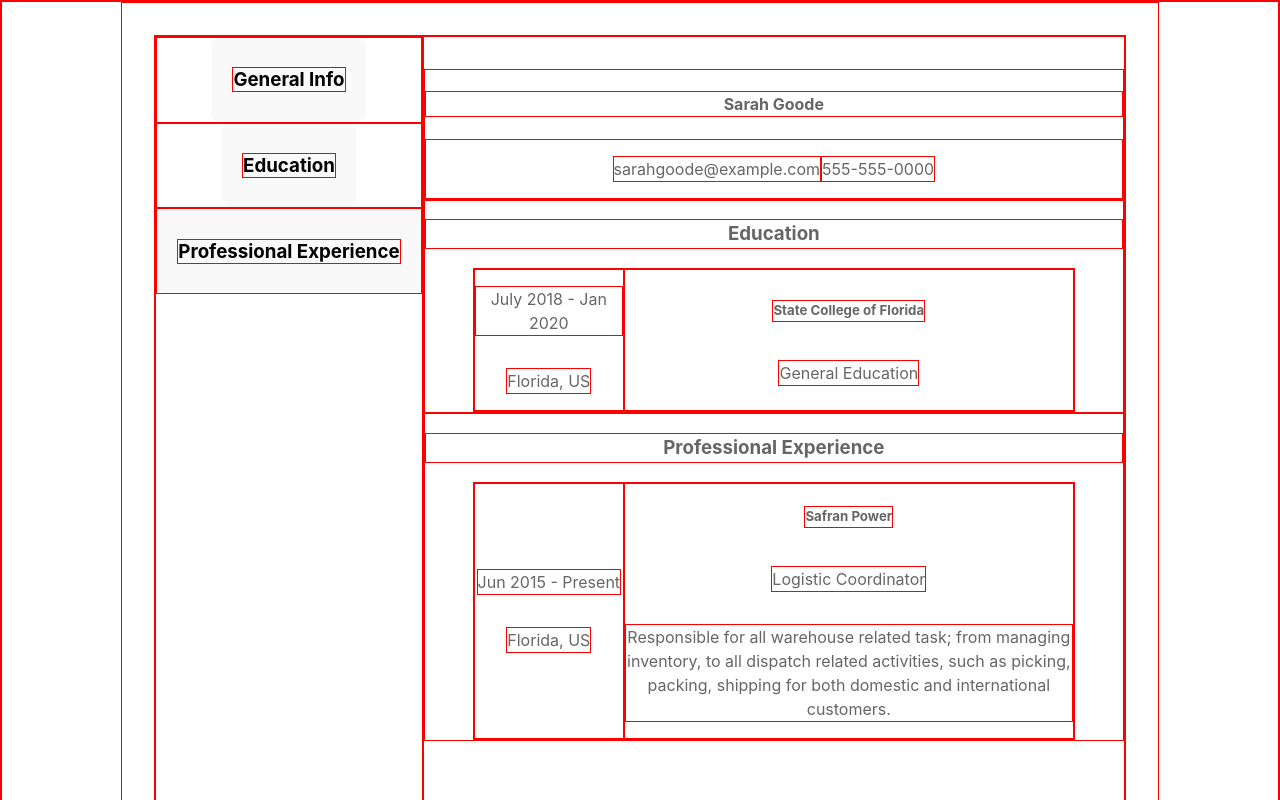
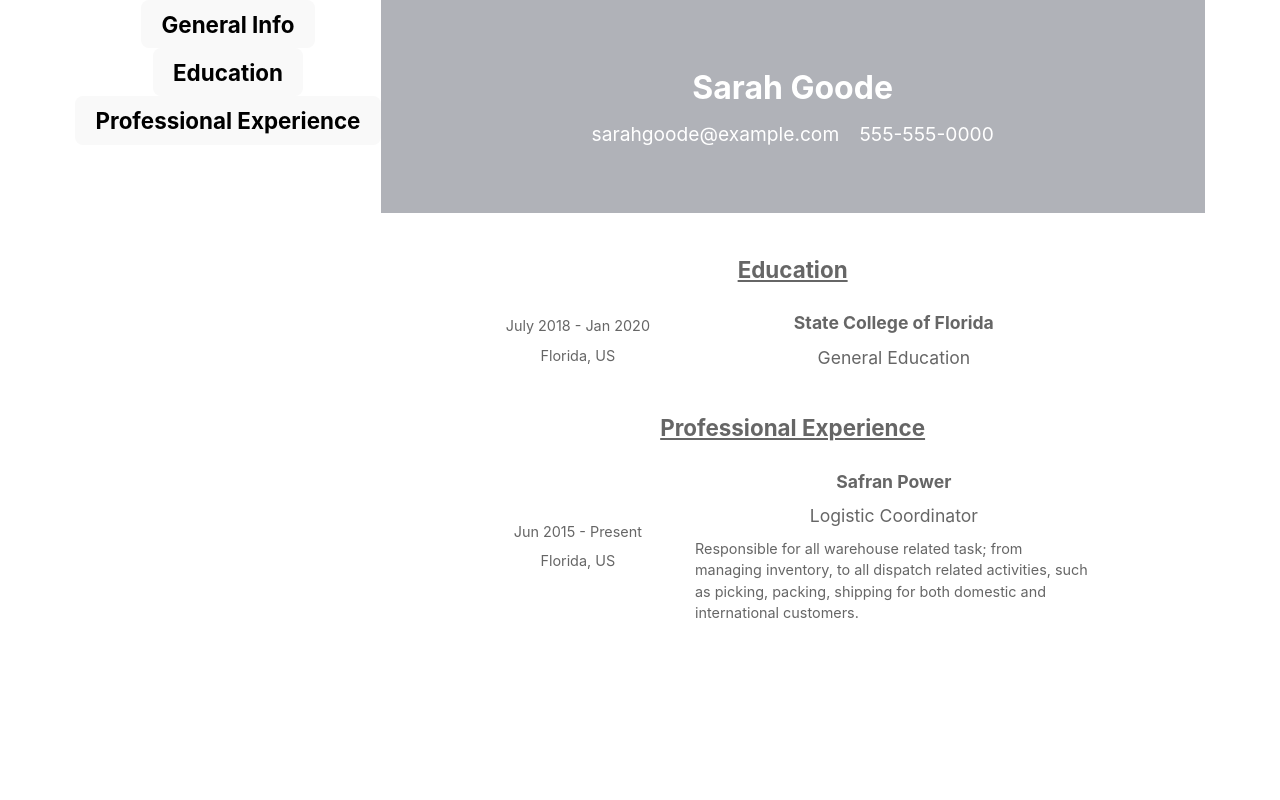
Before and after one commit to TCdotmake/cv-builder, a React (Vite) app: page / in a window 1280 px wide. Shown: the top 800 px of the page. Built offline with nearby package versions, Linux system fonts and the light colour scheme.

Commit message:
css done for preveiw section

```diff
--- a/src/App.css
+++ b/src/App.css
@@ -1,50 +1,26 @@
 #root {
   max-width: 1280px;
   margin: 0 auto;
-  padding: 2rem;
   text-align: center;
 }
 
 * {
-  border: 1px solid red;
+  /* border: 1px solid red; */
+  margin: 0;
 }
 
 body {
   box-sizing: border-box;
 }
 
-.logo {
-  height: 6em;
-  padding: 1.5em;
-  will-change: filter;
-  transition: filter 300ms;
-}
-.logo:hover {
-  filter: drop-shadow(0 0 2em #646cffaa);
-}
-.logo.react:hover {
-  filter: drop-shadow(0 0 2em #61dafbaa);
+h3 {
+  font-size: 1.4rem;
 }
 
-@keyframes logo-spin {
-  from {
-    transform: rotate(0deg);
-  }
-  to {
-    transform: rotate(360deg);
-  }
+h4 {
+  font-size: 1.2rem;
 }
 
-@media (prefers-reduced-motion: no-preference) {
-  a:nth-of-type(2) .logo {
-    animation: logo-spin infinite 20s linear;
-  }
+h5 {
+  font-size: 1.1rem;
 }
-
-.card {
-  padding: 2em;
-}
-
-.read-the-docs {
-  color: #888;
-}
--- a/src/Details.jsx
+++ b/src/Details.jsx
@@ -1,13 +1,26 @@
 import { Entry } from "./Entry";
-
+/** @jsxImportSource @emotion/react */
+import { css } from "@emotion/react";
+import { column, flex } from "./flexstyle";
+const titlecss = css`
+  margin-bottom: 1.5rem;
+  text-decoration: underline;
+`;
+const entriescss = css`
+  ${flex}
+  ${column}
+  gap: 1.5rem;
+`;
 function Details({ data, title }) {
   if (Object.keys(data).length > 0) {
     return (
       <div>
-        <h3>{title}</h3>
-        {Object.keys(data).map((item) => {
-          return <Entry key={item} source={data[item]} />;
-        })}
+        <h3 css={titlecss}>{title}</h3>
+        <div css={entriescss}>
+          {Object.keys(data).map((item) => {
+            return <Entry key={item} source={data[item]} />;
+          })}
+        </div>
       </div>
     );
   }
--- a/src/Entry.jsx
+++ b/src/Entry.jsx
@@ -7,13 +7,16 @@ import { flex, row, center, column } from "./flexstyle";
 const entrycss = css`
   width: 600px;
   color: #666;
-  margin: 0 3rem;
+  margin: 0 7rem;
   display: grid;
-  grid-template-columns: 1fr 3fr;
-  gap 1rem; > * {
-    display: flex;
+  grid-template-columns: 3fr 7fr;
+  gap: 2rem;
+  > * {
+    gap: 0.5rem;
+    ${flex}
     ${column}
     ${center}
+    justify-content: start;
   }
 `;
 
--- a/src/EntryDetails.jsx
+++ b/src/EntryDetails.jsx
@@ -1,10 +1,22 @@
+/** @jsxImportSource @emotion/react */
+import { css } from "@emotion/react";
+
+const detailcss = css`
+  font-size: 0.9rem;
+  text-align: start;
+`;
+
+const titlecss = css`
+  font-size: 1.1rem;
+`;
+
 export function EntryDetails({ source }) {
   return (
     <div>
       <h4 className="hidden">Education Details</h4>
       {source.place && <h5>{source.place}</h5>}
-      {source.title && <p>{source.title}</p>}
-      {source.details && <p>{source.details}</p>}
+      {source.title && <p css={titlecss}>{source.title}</p>}
+      {source.details && <p css={detailcss}>{source.details}</p>}
     </div>
   );
 }
--- a/src/GeneralInfo.jsx
+++ b/src/GeneralInfo.jsx
@@ -2,12 +2,30 @@
 import { css } from "@emotion/react";
 import { flex, row, center, column } from "./flexstyle";
 
+const gencss = css`
+  padding: 4rem 0;
+  background: #b0b2b8;
+  color: white;
+`;
+
+const namecss = css`
+  font-size: 2rem;
+  margin-bottom: 0.5rem;
+`;
+
+const divcss = css`
+  gap: 2ch;
+  > * {
+    font-size: 1.2rem;
+  }
+`;
+
 export function GeneralInfo({ info }) {
   return (
-    <div css={(flex, column, center)}>
+    <div css={(flex, column, center, gencss)}>
       <h3 className="hidden">General Info</h3>
-      <h4>{info.name}</h4>
-      <div css={[flex, row, center]}>
+      <h4 css={namecss}>{info.name}</h4>
+      <div css={[flex, row, center, divcss]}>
         <p>{info.email}</p>
         <p>{info.phone}</p>
       </div>
--- a/src/Preview.jsx
+++ b/src/Preview.jsx
@@ -7,8 +7,10 @@ import { center, column, flex } from "./flexstyle";
 const previewcss = css`
   background: white;
   color: #666;
-  padding: 2rem 0 6rem 0;
   aspect-ratio: 8.5/11;
+  > * {
+    margin-bottom: 2.5rem;
+  }
 `;
 
 function Preview({ info, edu, prof }) {
--- a/src/TimeLocation.jsx
+++ b/src/TimeLocation.jsx
@@ -1,3 +1,14 @@
+/** @jsxImportSource @emotion/react */
+import { css } from "@emotion/react";
+import { center, column, flex } from "./flexstyle";
+const timecss = css`
+  ${flex}
+  ${column}
+  ${center}
+  font-size: 0.9rem;
+  padding-left: 0;
+  padding-right: 0;
+`;
 export function TimeLocation({ source }) {
   let time;
   if (source.start && source.end) {
@@ -8,7 +19,7 @@ export function TimeLocation({ source }) {
     time = null;
   }
   return (
-    <div>
+    <div css={timecss}>
       <h4 className="hidden">Time and Location</h4>
       {time}
       {source.location && <p>{source.location}</p>}
```
